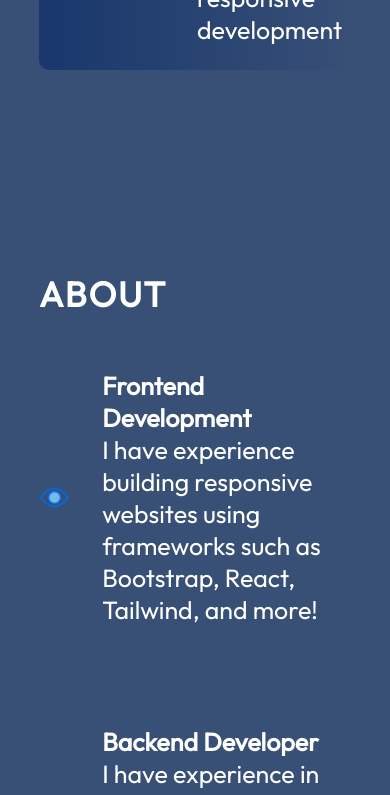
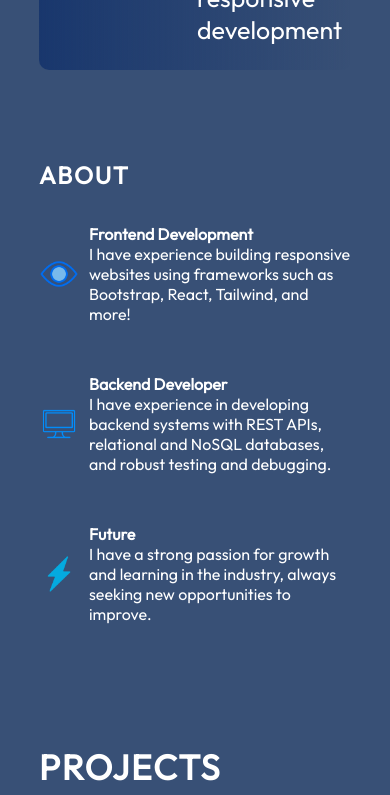
Before and after one commit to KimsrunLim/kimsrun-lim-portfolio, a React (Vite) app: page / in a window 390 px wide. Shown: the part 4180-4975 px from the top of the page. Built offline with nearby package versions, Linux system fonts and the light colour scheme.

Commit message:
About Section Responsiveness

```diff
--- a/src/components/About/About.module.css
+++ b/src/components/About/About.module.css
@@ -4,8 +4,8 @@
   position: relative;
   background-color: rgba(12, 12, 12, 0.6);
   border-radius: 15px;
-  padding: 73px;
-  margin-top: 129px;
+  padding: clamp(30px, 5vw, 73px);
+  margin-top: clamp(60px, 10vw, 129px);
   z-index: 1;
   margin-left: 10%;
   margin-right: 10%;
@@ -13,9 +13,9 @@
 
 .title {
   color: var(--color-text);
-  font-size: 35px;
+  font-size: clamp(1.5rem, 3vw, 2.2rem);
   font-weight: 700;
-  letter-spacing: 1.75px;
+  letter-spacing: clamp(0.5px, 0.5vw, 1.75px);
   text-transform: uppercase;
 }
 
@@ -26,22 +26,22 @@
 }
 
 .aboutImage {
-  width: 35%;
+  width: clamp(120px, 30vw, 35%);
   border-radius: 20px;
   margin-right: 1rem;
   box-shadow: 0 0 3rem rgba(255, 255, 255, 0.472);
 }
 
 .aboutIcon {
-  width: 10%;
-  margin-right: 2rem;
+  width: clamp(40px, 10vw, 10%);
+  margin-right: clamp(10px, 2vw, 2rem);
 }
 
 .aboutItems {
   color: var(--color-text);
   display: flex;
   flex-direction: column;
-  gap: 50px;
+  gap: clamp(20px, 5vw, 50px);
 }
 
 .aboutItem {
@@ -50,7 +50,7 @@
   align-items: center;
   border-radius: 20px;
   list-style: none;
-  padding: 25px;
+  padding: clamp(15px, 3vw, 25px);
   background-image: linear-gradient(
     90deg,
     rgba(165, 215, 232, 0.42) 0%,
@@ -66,14 +66,15 @@
 }
 
 .aboutItem h3 {
-  font-size: 25px;
+  font-size: clamp(1rem, 2.5vw, 1.8rem);
   font-weight: 600;
 }
 
 .aboutItem p {
-  font-size: 25px;
+  font-size: clamp(1rem, 2.5vw, 1.8rem);
 }
 
+/* Mobile Responsiveness */
 @media screen and (max-width: 830px) {
   .container {
     background-color: transparent;
@@ -90,7 +91,7 @@
   }
 
   .aboutItems {
-    margin-top: 29px;
+    margin-top: clamp(15px, 5vw, 29px);
   }
 
   .aboutItem {
```
